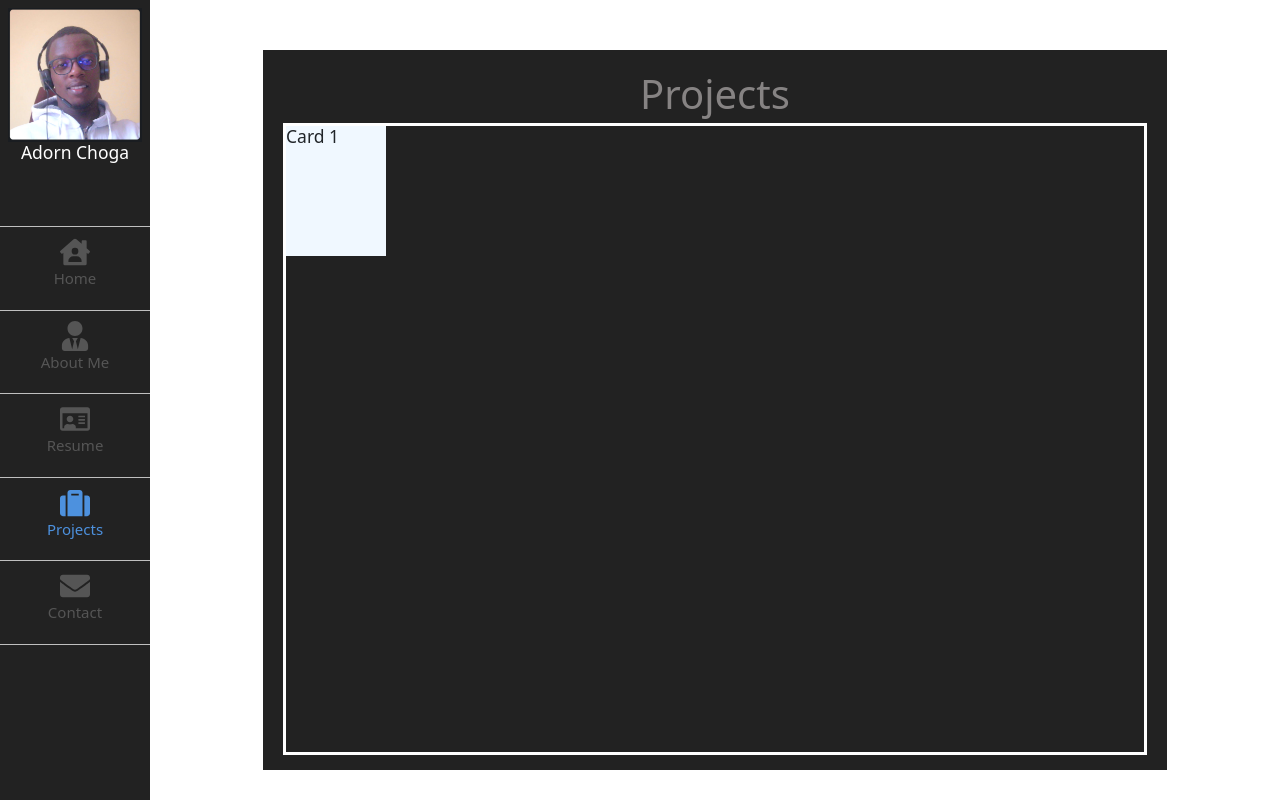
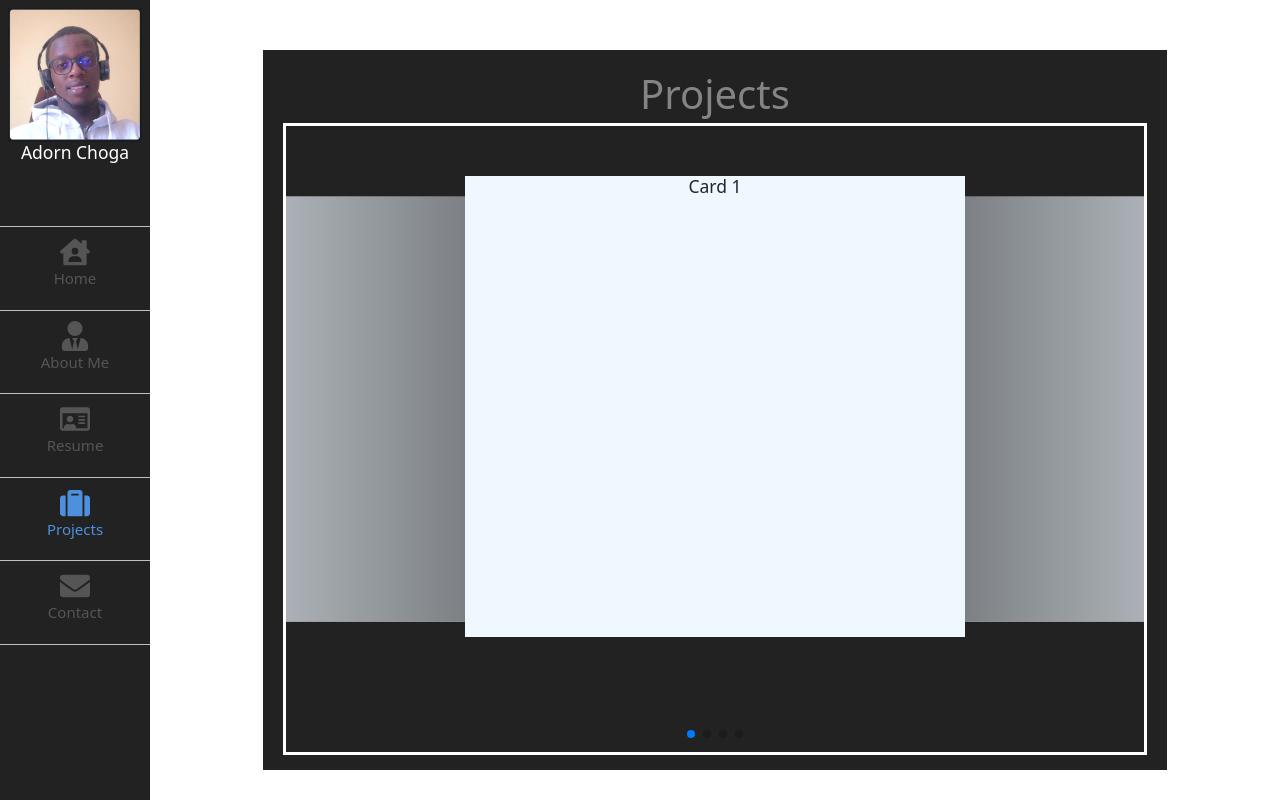
Before and after one commit to AdornChoga/my-portfolio-website, a React (Create React App) app: page /portfolio in a window 1280 px wide. Built offline with nearby package versions, Linux system fonts and the light colour scheme.

Commit message:
Set layout and animation of project cards

```diff
--- a/package.json
+++ b/package.json
@@ -16,6 +16,7 @@
     "react-router-dom": "^6.3.0",
     "react-scripts": "5.0.1",
     "react-uuid": "^1.0.2",
+    "swiper": "^8.2.4",
     "uuid": "^8.3.2",
     "web-vitals": "^2.1.4"
   },
--- /dev/null
+++ b/src/components/projects/Projects.css
@@ -0,0 +1,27 @@
+.swiper {
+  display: flex;
+  align-items: center;
+  justify-content: center;
+  border: solid white;
+  width: 100%;
+  height: 93%;
+  padding-top: 5rem;
+}
+
+.swiper-slide {
+  background-position: center;
+  background-size: cover;
+  width: 50rem;
+  height: 80%;
+  background-color: aliceblue;
+}
+
+.swiper-slide:hover {
+  background-color: aqua;
+}
+
+@media screen and (max-width: 990px) {
+  .swiper {
+    height: 88%;
+  }
+}
--- a/src/components/projects/Projects.jsx
+++ b/src/components/projects/Projects.jsx
@@ -1,14 +1,44 @@
 import React from 'react';
-import classes from './Projects.module.css';
+import { Swiper, SwiperSlide } from 'swiper/react';
+import { EffectCoverflow, Pagination } from 'swiper';
+import 'swiper/css';
+import 'swiper/css/effect-coverflow';
+import 'swiper/css/pagination';
+import './Projects.css';
 
 const Projects = () => (
   <div className="component-container">
     <h1 className="component-title">Projects</h1>
-    <div className={classes.cards}>
-      <div className={classes.card}>
-        <h3>Card 1</h3>
-      </div>
-    </div>
+    <Swiper
+      effect="coverflow"
+      grabCursor
+      centeredSlides
+      slidesPerView="auto"
+      coverflowEffect={{
+        rotate: 0,
+        stretch: 0,
+        depth: 100,
+        modifier: 1,
+        slideShadows: true,
+      }}
+      pagination
+      loop
+      modules={[EffectCoverflow, Pagination]}
+      className="mySwiper"
+    >
+      <SwiperSlide>
+        <h3 className="text-center">Card 1</h3>
+      </SwiperSlide>
+      <SwiperSlide>
+        <h3 className="text-center">Card 2</h3>
+      </SwiperSlide>
+      <SwiperSlide>
+        <h3 className="text-center">Card 3</h3>
+      </SwiperSlide>
+      <SwiperSlide>
+        <h3 className="text-center">Card 4</h3>
+      </SwiperSlide>
+    </Swiper>
   </div>
 );
 
--- a/src/components/projects/Projects.module.css
+++ /dev/null
@@ -1,18 +0,0 @@
-.cards {
-  display: flex;
-  border: solid white;
-  width: 100%;
-  height: 93%;
-}
-
-.card {
-  width: 10rem;
-  height: 13rem;
-  background-color: aliceblue;
-}
-
-@media screen and (max-width: 990px){
-  .cards {
-    height: 88%;
-  }
-}
```
Also changed, not shown: 1 other file (tests, documents, lock files or other folders).
